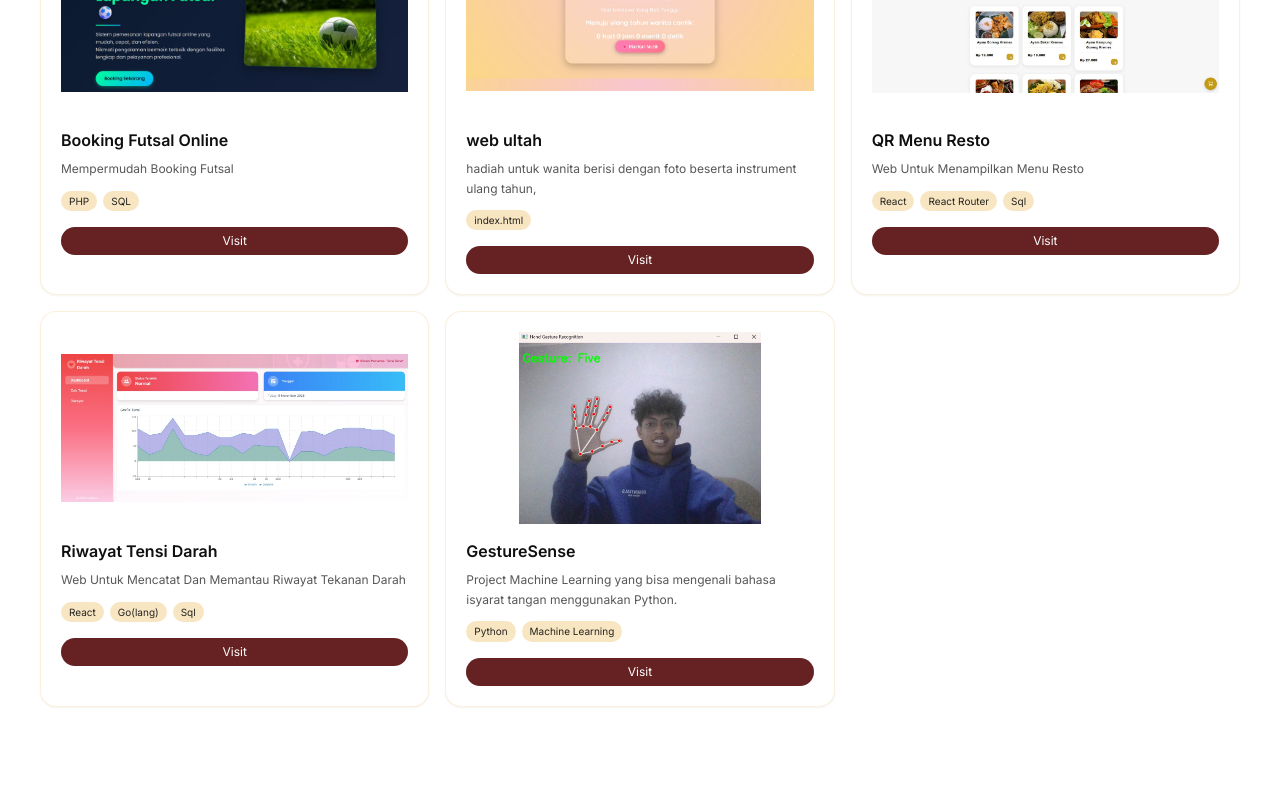
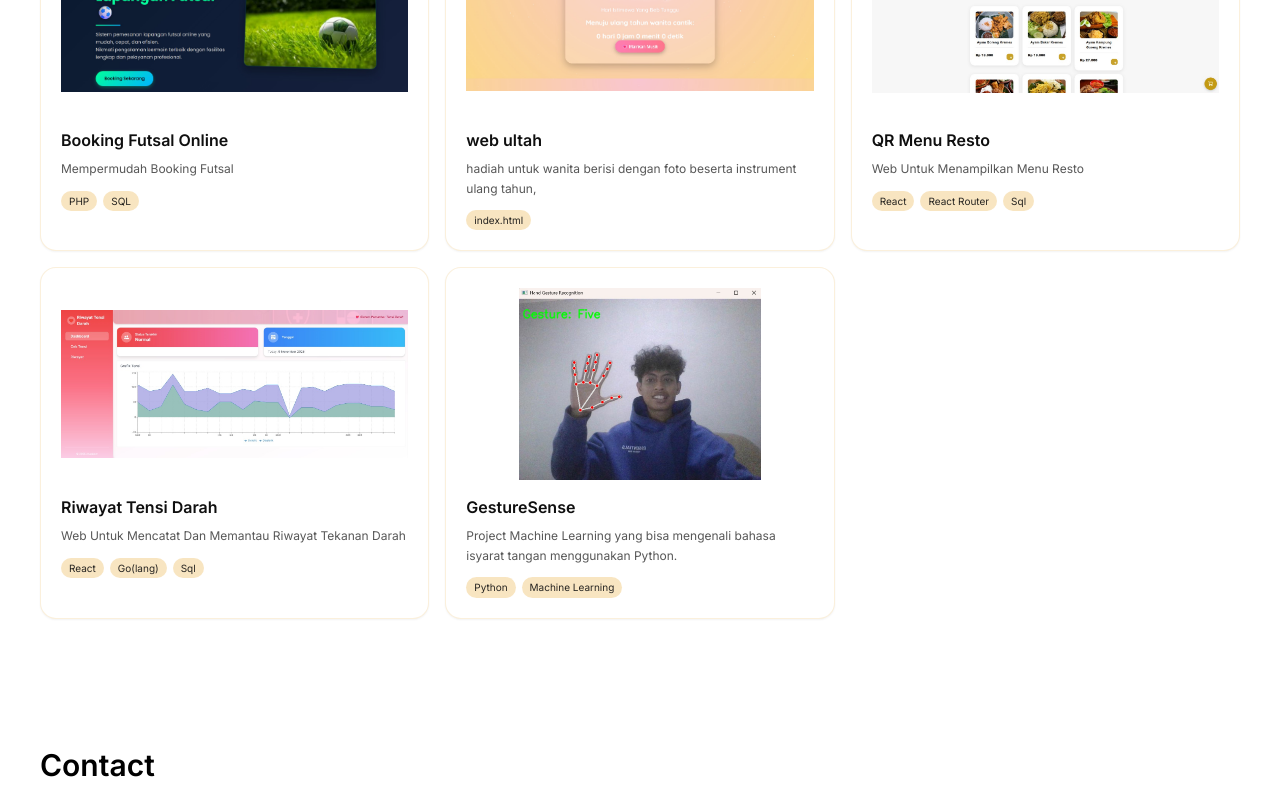
Before and after one commit to oktarizagunawan63/portofolioterbaru, a React (Vite) app: page / in a window 1280 px wide. Shown: the part 1020-1820 px from the top of the page. Built offline with nearby package versions, Linux system fonts and the light colour scheme.

Commit message:
update terbaru

```diff
--- a/src/components/ProjectCard.jsx
+++ b/src/components/ProjectCard.jsx
@@ -32,18 +32,6 @@ export default function ProjectCard({ title, desc, tags = [], link, image }) {
             </span>
           ))}
         </div>
-
-        {/* 🔗 Button */}
-        {link && (
-          <a
-            href={link}
-            target="_blank"
-            rel="noopener noreferrer"
-            className="inline-block mt-4 bg-primary text-white text-xs px-4 py-1.5 rounded-full hover:bg-secondary transition-all duration-300 text-center"
-          >
-            Visit
-          </a>
-        )}
       </div>
     </div>
   );
```
